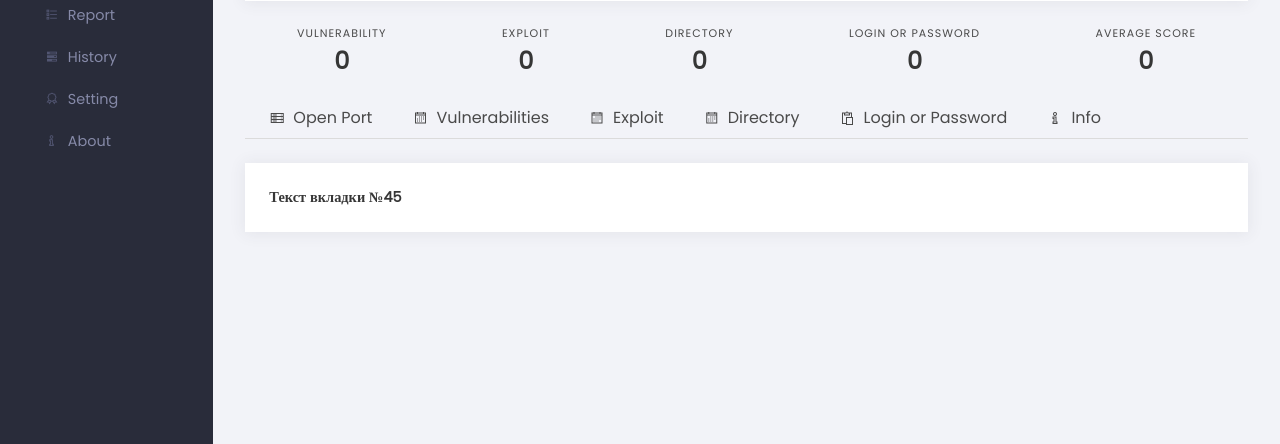
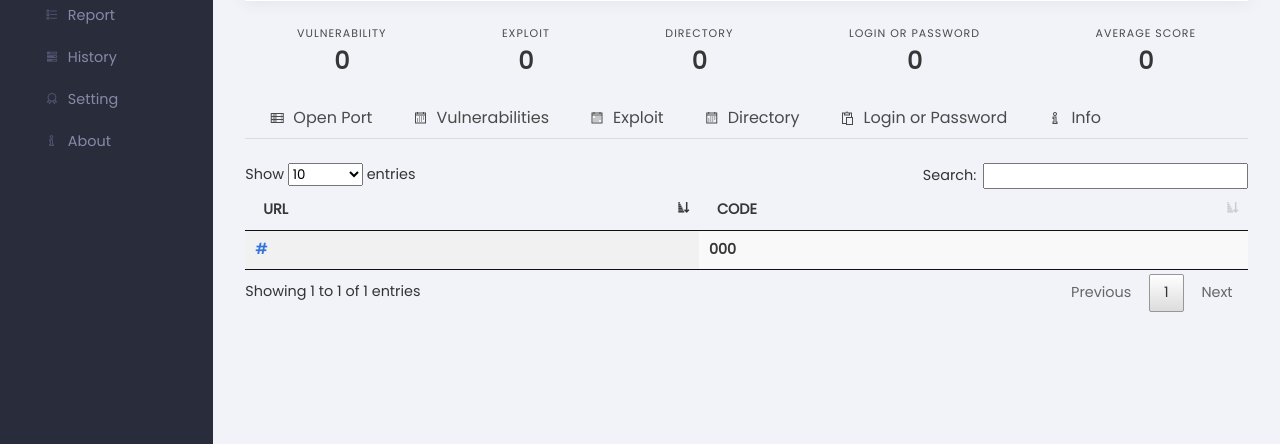
Before and after one commit to crocup/Fenix-VM, a Flask app: page /scanner/1 in a window 1280 px wide, after a click on "Directory". Shown: the part 356-800 px from the top of the page. Run offline with Flask 2, Linux system fonts and the light colour scheme; a user stored in the database is signed in; tables that the repository leaves empty hold one stand-in row (values such as "Sample post"); a database or web service that is not in the repository returns one stand-in record (values such as "Sample title"); lists and menus that the app fills with data are empty; some libraries are stand-ins or nearby versions.

Commit message:
feat: Added display of web directories in the software

```diff
--- a/app/templates/info.html
+++ b/app/templates/info.html
@@ -109,18 +109,33 @@
 </div>
 		</div>
         <div class="tabs-item" id="directory">
-			<div class="card">
-  <div class="card-content">
-    <div class="content">
-    <strong>Текст вкладки №45</strong>
-    </div>
-  </div>
-</div>
+			<div class="table-container">
+        {% for item in uid.open_port %}
+            {% if item.directory %}
+                    <table id="dirb" class="display" style="width:100%">
+                    <thead>
+                    <tr>
+                    <th>URL</th>
+                    <th><div style="width: 40px;">CODE</div></th>
+                    </tr>
+                    </thead>
+                    <tbody>
+                    {% for dir in item.directory %}
+                        <tr>
+                            <th><a href={{dir.url}}>{{dir.url}}</a></th>
+                            <th>{{dir.code}}</th>
+                        </tr>
+                    {% endfor %}
+                    </tbody>
+                    </table>
+            {% endif %}
+        {% endfor %}
+            </div>
 		</div>
     <div class="tabs-item" id="loginpass">
 			<div class="card">
-  <div class="card-content">
-    <div class="content">
+                <div class="card-content">
+        <div class="content">
     <strong>Password</strong>
     </div>
   </div>
@@ -149,10 +164,16 @@
     <div class="tabs-item" id="info">
 			<strong>Info</strong>
 		</div>
-	</div>
+	    </div>
      </div>
     </div>
     <script>
+    $(document).ready(function() {
+	    $('#dirb').DataTable( {
+		select: true
+	        } );
+        } );
+
         function delete_data() {
             $.ajax({
                 type: "POST",
```
